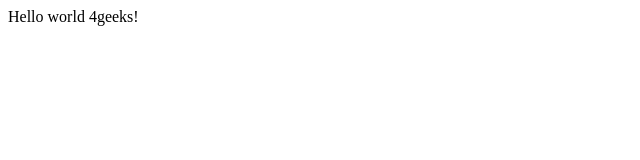
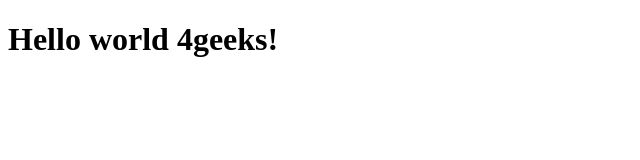
Before and after one commit to dcortesnet/4geeks-stgo-49-HTML, a plain HTML site: page index.html in a window 1280 px wide. Shown: the whole page, without its empty margins (0-640 px from the left). Drawn offline with Linux system fonts and the light colour scheme.

Commit message:
:rocket: First commit

```diff
--- a/index.html
+++ b/index.html
@@ -7,8 +7,7 @@
 </head>
 
 <body>
-  Hello world 4geeks!
-  <script src="script.js"></script>
+  <h1>Hello world 4geeks!</h1>
 </body>
 
 </html>
```
